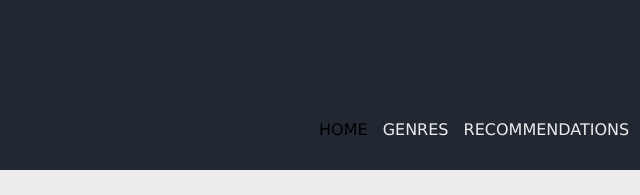
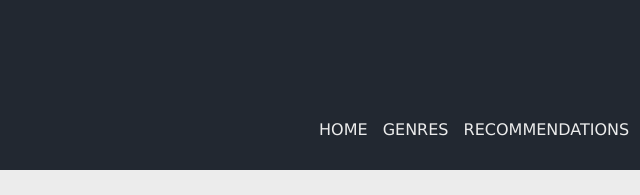
Before and after one commit to Miral-Alabdullah/Movies, a plain HTML site: page index.html in a window 1280 px wide. Shown: the top 195 px of the page, 535-1175 px from the left. Drawn offline with Linux system fonts and the light colour scheme.

Commit message:
Home has beed edited

```diff
--- a/index.html
+++ b/index.html
@@ -14,7 +14,7 @@
         <section>
             <nav>
                 <ul>
-                    <li><a href="index.html"></a>HOME</a></li>
+                    <li><a href="index.html">HOME</a></li>
                     <li><a href="http://">GENRES</a></li>
                     <li><a href="Recommendations.html" onclick="clicking()">RECOMMENDATIONS</a></li>
                     <li><a href="http://">ABOUT US</a></li>
```
